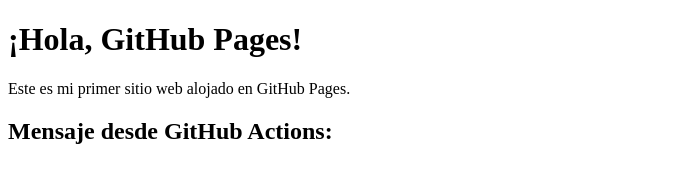
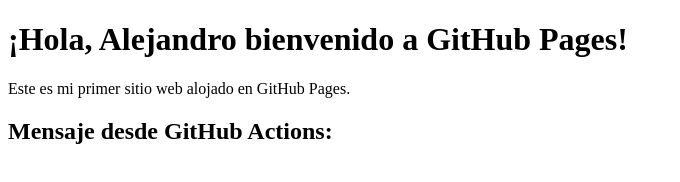
Before and after one commit to AlejandroLargo1031/web-server, a plain HTML site: page index.html in a window 1280 px wide. Shown: the whole page, without its empty margins (0-680 px from the left). Drawn offline with Linux system fonts and the light colour scheme; no server answers.

Commit message:
cambio en html

```diff
--- a/index.html
+++ b/index.html
@@ -6,7 +6,7 @@
     <title>Mi Página con GitHub Pages</title>
 </head>
 <body>
-    <h1>¡Hola, GitHub Pages!</h1>
+    <h1>¡Hola, Alejandro bienvenido a GitHub Pages!</h1>
     <p>Este es mi primer sitio web alojado en GitHub Pages.</p>
 
     <!-- Contenedor donde se mostrará el mensaje generado con GitHub Actions -->
```
